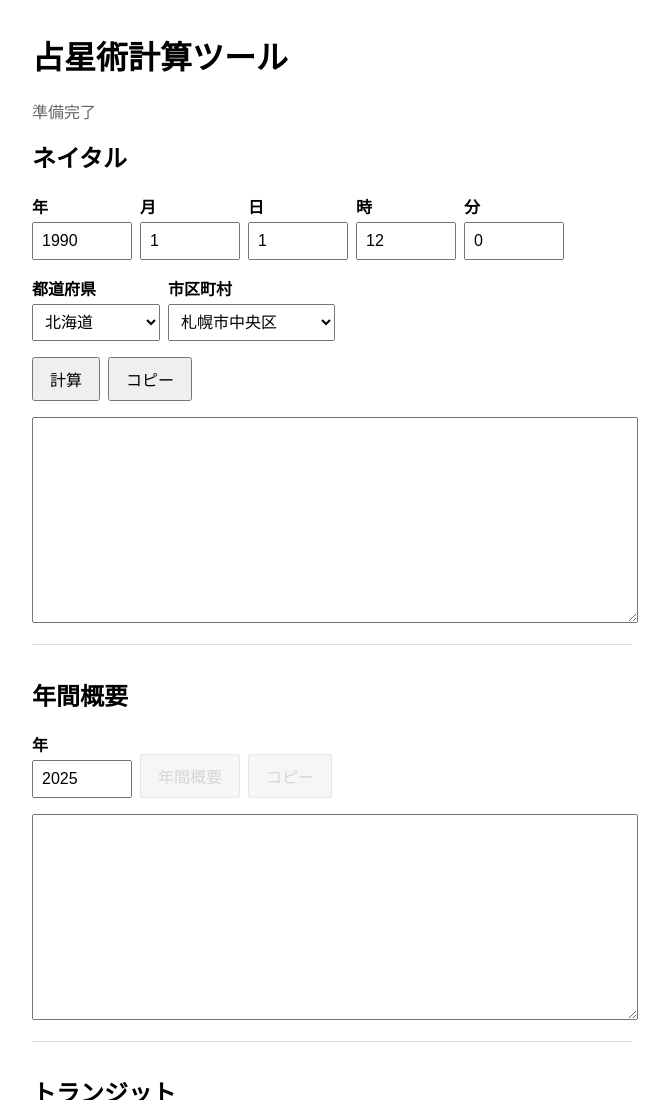
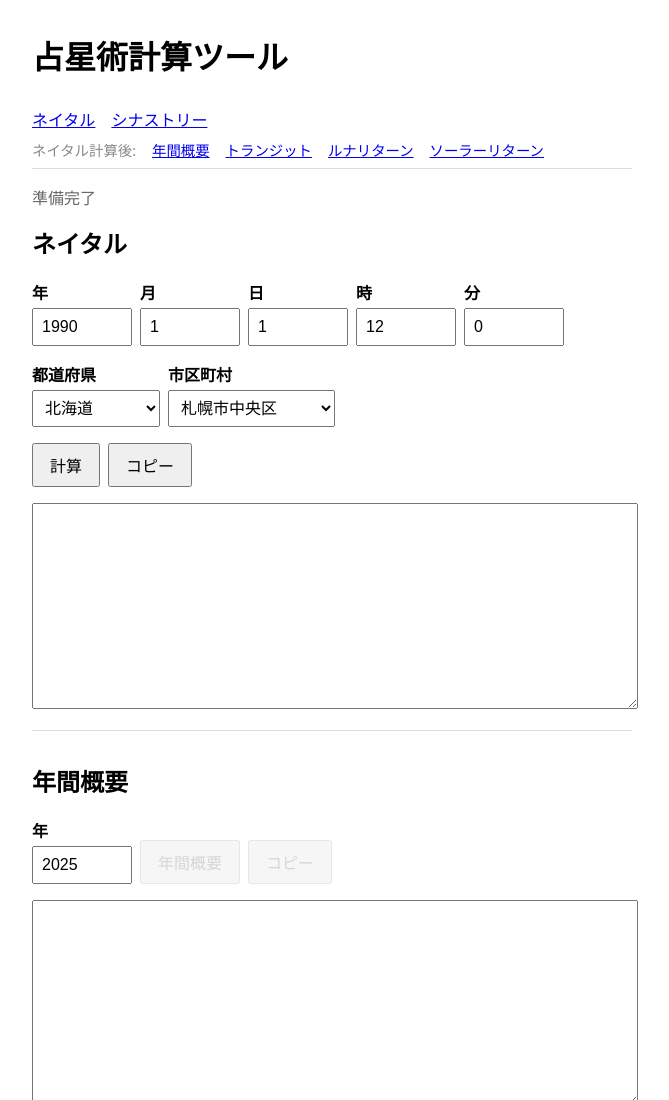
Before and after one commit to naoki-wjm/astro-tool, a website built with Vite: page index.html in a window 1280 px wide. Shown: the top 1100 px of the page, without its empty margins (308-977 px from the left). Built offline with nearby package versions, Linux system fonts and the light colour scheme; what sweph-wasm would draw is missing.

Commit message:
Add sticky navigation with section links

```diff
--- a/index.html
+++ b/index.html
@@ -15,15 +15,30 @@
     button:disabled { opacity: 0.5; cursor: not-allowed; }
     textarea { width: 100%; height: 200px; font-family: monospace; font-size: 0.9rem; }
     #status { color: #666; margin-bottom: 1rem; }
-    section { margin-bottom: 2rem; padding-bottom: 1rem; border-bottom: 1px solid #ddd; }
+    section { margin-bottom: 2rem; padding-bottom: 1rem; border-bottom: 1px solid #ddd; scroll-margin-top: 5rem; }
     h2 { margin-top: 0; }
   </style>
 </head>
 <body>
   <h1>占星術計算ツール</h1>
+
+  <nav style="margin-bottom: 1rem; padding: 0.5rem 0; border-bottom: 1px solid #ddd; position: sticky; top: 0; background: white; z-index: 100;">
+    <div style="display: flex; flex-wrap: wrap; gap: 0.5rem 1rem; margin-bottom: 0.5rem;">
+      <a href="#natal">ネイタル</a>
+      <a href="#synastry">シナストリー</a>
+    </div>
+    <div style="display: flex; flex-wrap: wrap; gap: 0.5rem 1rem; font-size: 0.9rem;">
+      <span style="color: #888;">ネイタル計算後:</span>
+      <a href="#yearly">年間概要</a>
+      <a href="#transit">トランジット</a>
+      <a href="#lunar">ルナリターン</a>
+      <a href="#solar">ソーラーリターン</a>
+    </div>
+  </nav>
+
   <div id="status">読み込み中...</div>
 
-  <section>
+  <section id="natal">
     <h2>ネイタル</h2>
     <div class="row">
       <div>
@@ -67,7 +82,7 @@
     <textarea id="result" readonly></textarea>
   </section>
 
-  <section>
+  <section id="yearly">
     <h2>年間概要</h2>
     <div class="row">
       <div>
@@ -80,7 +95,7 @@
     <textarea id="yearlyResult" readonly></textarea>
   </section>
 
-  <section>
+  <section id="transit">
     <h2>トランジット</h2>
     <div class="row">
       <div>
@@ -101,7 +116,7 @@
     <textarea id="transitResult" readonly></textarea>
   </section>
 
-  <section>
+  <section id="lunar">
     <h2>ルナリターン</h2>
     <div class="row">
       <div>
@@ -130,7 +145,7 @@
     <textarea id="lunarResult" readonly></textarea>
   </section>
 
-  <section>
+  <section id="solar">
     <h2>ソーラーリターン</h2>
     <div class="row">
       <div>
@@ -156,7 +171,7 @@
     <textarea id="solarResult" readonly></textarea>
   </section>
 
-  <section>
+  <section id="synastry">
     <h2>シナストリー</h2>
     <details>
       <summary>Aの情報</summary>
```
